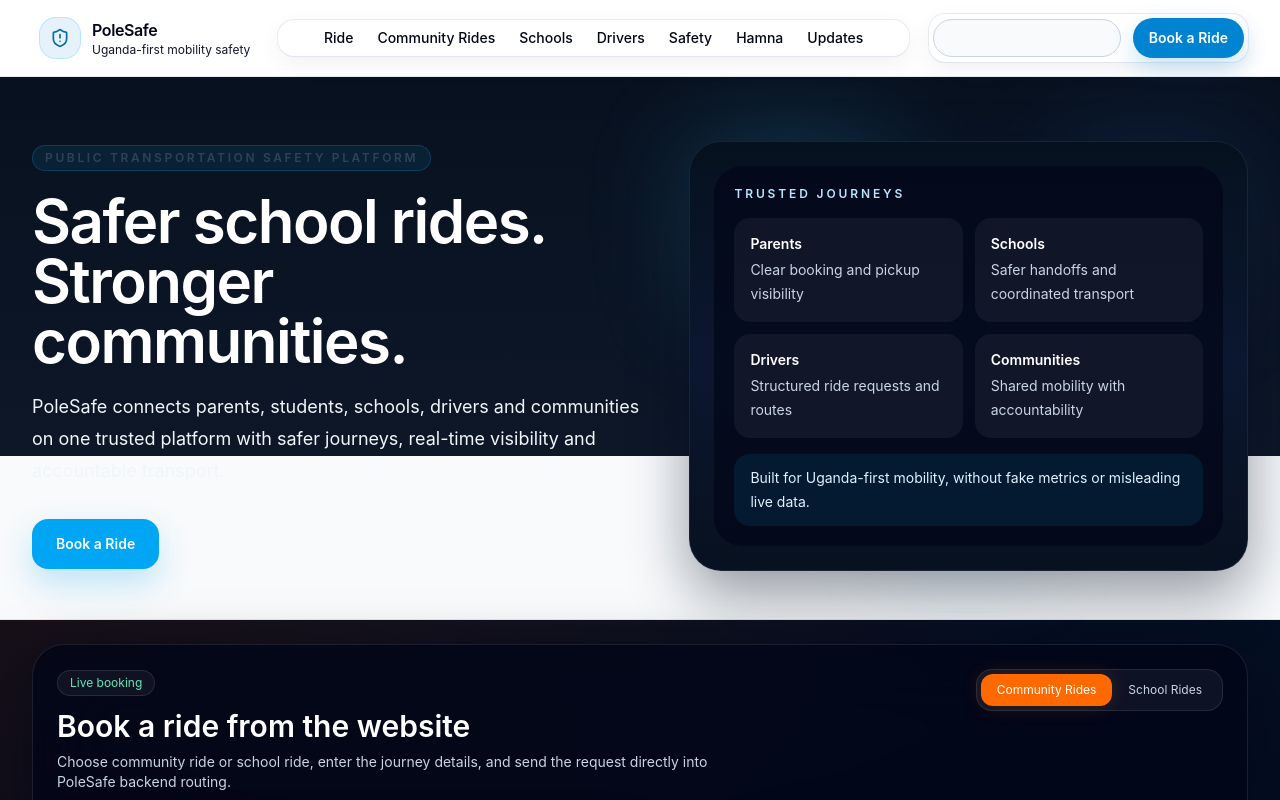
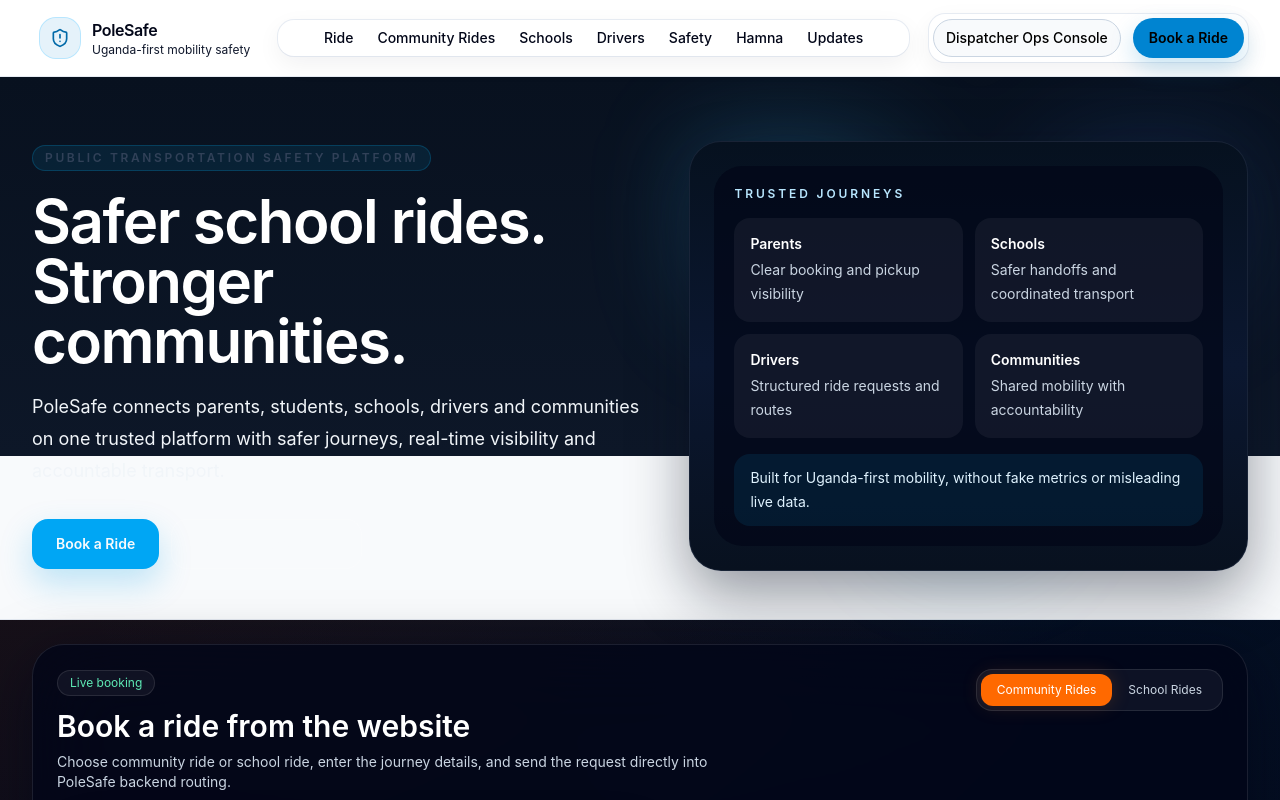
Before and after one commit to hassankavuma-prog/polesafe, a Next.js app: page / in a window 1280 px wide. Shown: the top 800 px of the page. Built offline with nearby package versions, Linux system fonts and the light colour scheme.

Commit message:
fix: inherit black text for dispatcher header control

```diff
--- a/app/page.tsx
+++ b/app/page.tsx
@@ -37,7 +37,7 @@ function PublicHeader() {
               ))}
             </nav>
 
-            <div className="flex shrink-0 flex-wrap items-center gap-2 rounded-2xl bg-white px-1 py-1 shadow-[0_1px_0_rgba(15,23,42,0.08),0_8px_24px_rgba(15,23,42,0.06)] ring-1 ring-slate-200/80 sm:gap-3 lg:justify-end">
+            <div className="flex shrink-0 flex-wrap items-center gap-2 rounded-2xl bg-white px-1 py-1 text-black shadow-[0_1px_0_rgba(15,23,42,0.08),0_8px_24px_rgba(15,23,42,0.06)] ring-1 ring-slate-200/80 sm:gap-3 lg:justify-end">
               <Link href="/ops" className="whitespace-nowrap rounded-full border border-slate-300 bg-slate-50 px-3 py-2 text-sm font-medium text-black transition hover:border-slate-300 hover:text-black">Dispatcher Ops Console</Link>
               <Link href="#booking" className="inline-flex whitespace-nowrap items-center justify-center rounded-full bg-sky-600 px-4 py-2.5 text-sm font-semibold text-white shadow-[0_10px_24px_rgba(2,132,199,0.22)] transition hover:bg-sky-500">Book a Ride</Link>
             </div>
```
